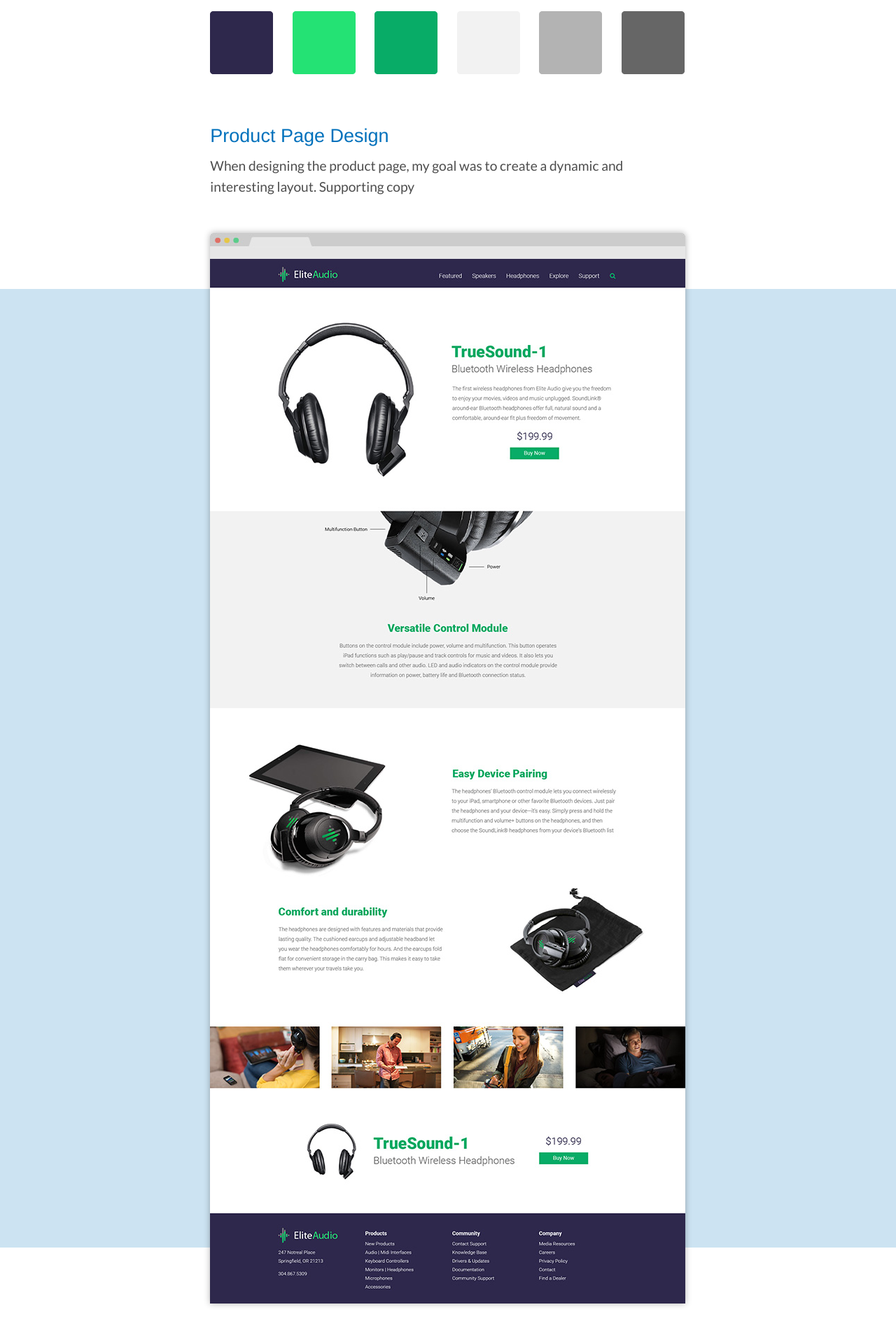
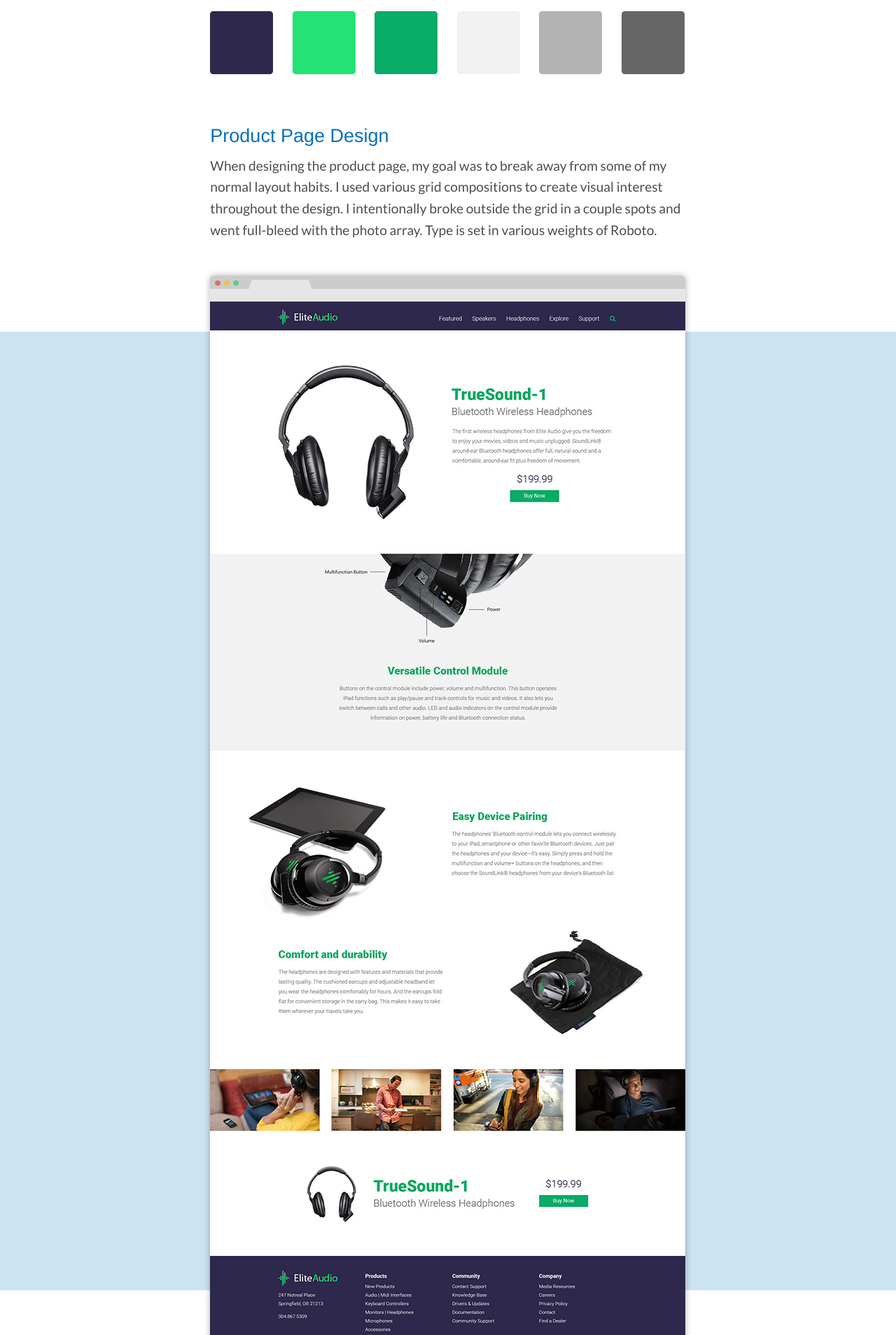
Before and after one commit to newventuredigital/portfolio, a PHP site: page /eliteaudio.php in a window 1280 px wide. Shown: the part 2315-4223 px from the top of the page at 70% size. Run offline with PHP 8.4, Linux system fonts and the light colour scheme; some libraries are stand-ins or nearby versions.

Commit message:
EliteAudio Done

```diff
--- a/css/michaelroach.scss
+++ b/css/michaelroach.scss
@@ -127,6 +127,11 @@
   p.caption {font-size:1rem;}
 }
 
+.eliteaudio-landing {background:$light-blue-bg; margin-top:$pop - 20px; margin-bottom:$pop;
+  img {margin-top:-$pop; margin-bottom:-$pop; box-shadow:0 0 10px rgba(0,0,0,0.3); border-top-left-radius:5px; border-top-right-radius:5px;}
+  p.caption {font-size:1rem;}
+}
+
 a.prototype{color:#fff;}
   a.prototype:hover{color:#fff;}
 .prototype {background:$blue; display:block; color:#fff; padding:10px 0; text-align:center; font-weight:700; margin-top:30px; border-radius:5px;
--- a/eliteaudio.php
+++ b/eliteaudio.php
@@ -54,11 +54,11 @@
               </p>
 
               <h2>Product Page Design</h2>
-              <p>When designing the product page, my goal was to create a dynamic and interesting layout. Supporting copy</p>
+              <p>When designing the product page, my goal was to break away from some of my normal layout habits. I used various grid compositions to create visual interest throughout the design. I intentionally broke outside the grid in a couple spots and went full-bleed with the photo array. Type is set in various weights of Roboto.</p>
             </div>
           </div>
       </section>
-      <section class="teambooster-landing">
+      <section class="eliteaudio-landing">
         <div class="row">
           <div class="medium-8 columns medium-centered">
             <div class="wrap">
@@ -68,6 +68,12 @@
         </div>
       </section>
 
+      <div class="row">
+          <div class="medium-4 columns medium-centered">
+           <a href="http://roachdesign.github.io/EliteAudio/" target="_blank" class="prototype">Launch Site</a>
+          </div>
+        </div>
+
       <?php include("inc/project-nav.php"); ?>
 
 
```
Also changed, not shown: css/michaelroach.css.
